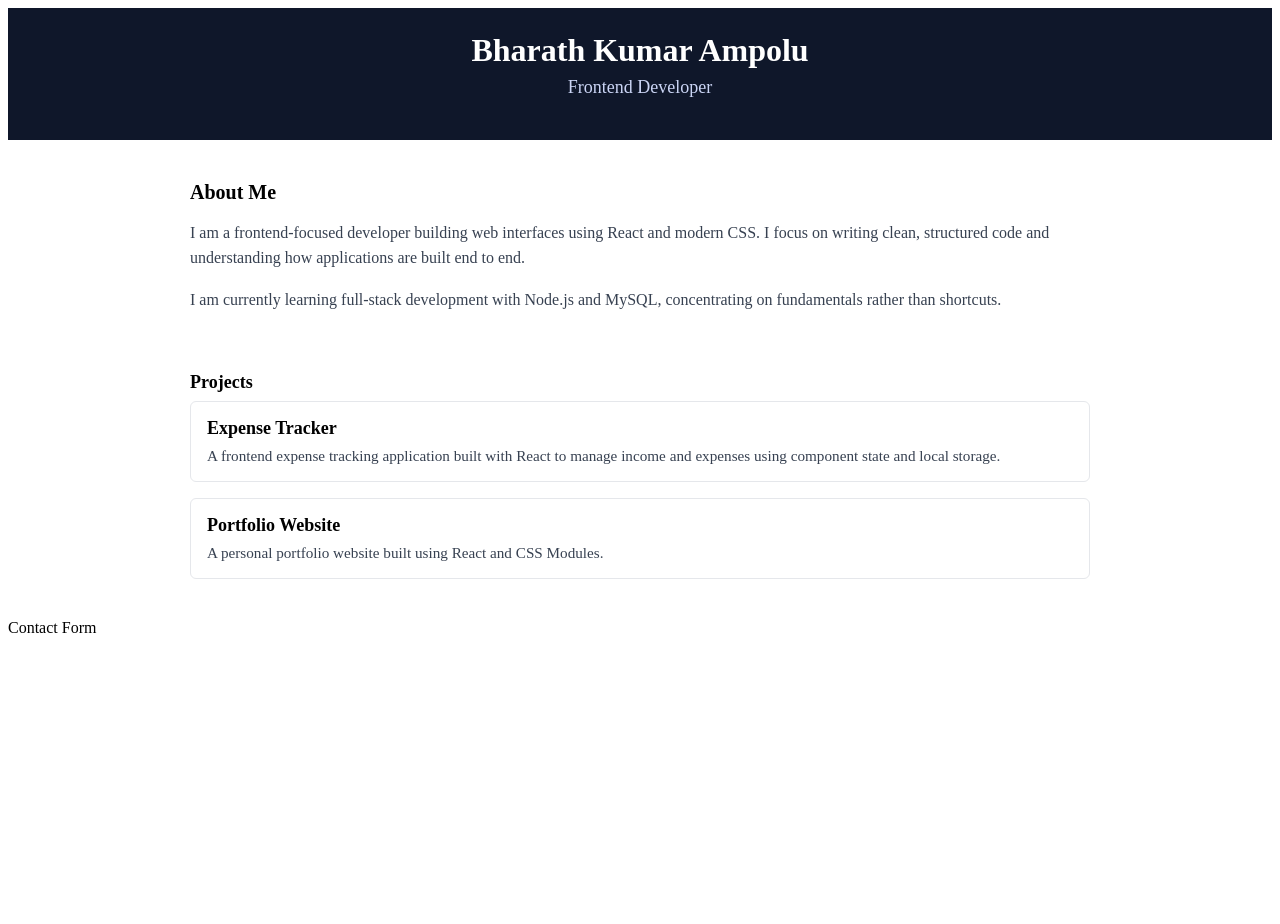
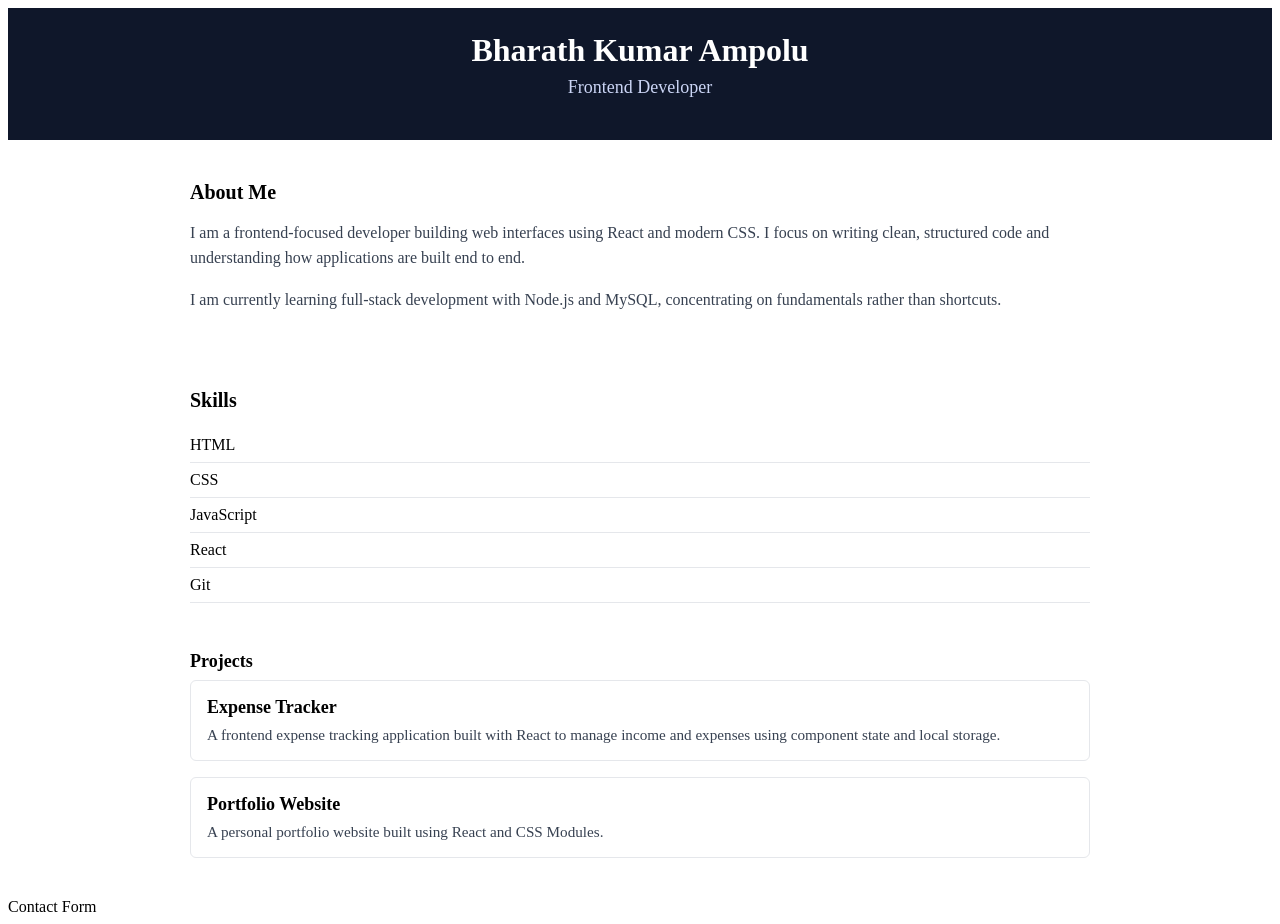
Before and after one commit to BharathAmpo/portfolio-contact, a React (Vite) app in the folder frontend/: page / in a window 1280 px wide. Before the commit the page ends 800 px from the top, so only its background shows below. Built offline with nearby package versions, Linux system fonts and the light colour scheme.

Commit message:
integrate skills section into application layout

```diff
--- a/frontend/src/App.jsx
+++ b/frontend/src/App.jsx
@@ -1,6 +1,7 @@
 import React from "react";
 import Header from "./components/Header";
 import About from "./components/About";
+import Skills from "./components/Skills";
 import Projects from "./components/Projects";
 import ContactForm from "./components/ContactForm";
 
@@ -9,6 +10,7 @@ function App() {
     <>
       <Header />
       <About />
+      <Skills />
       <Projects />
       <ContactForm />
     </>
```
